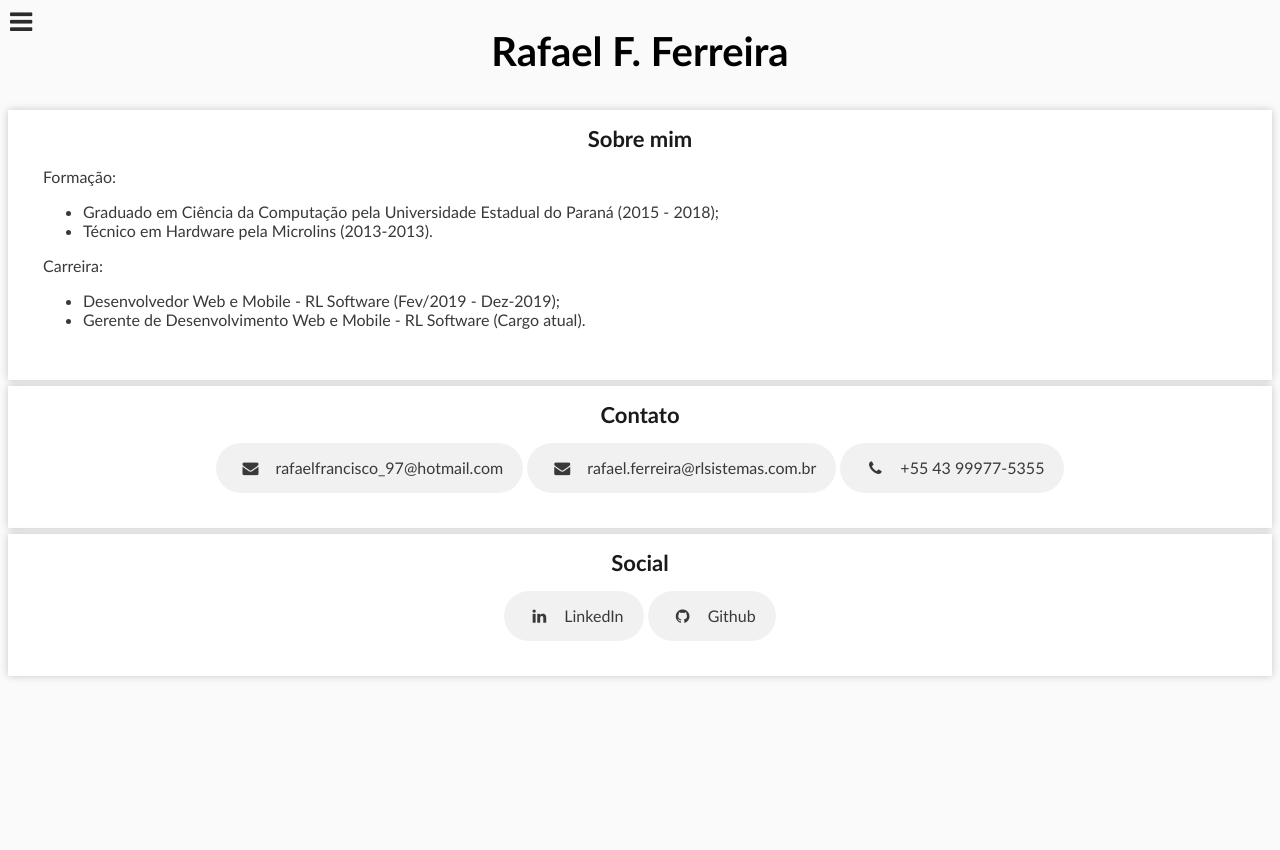
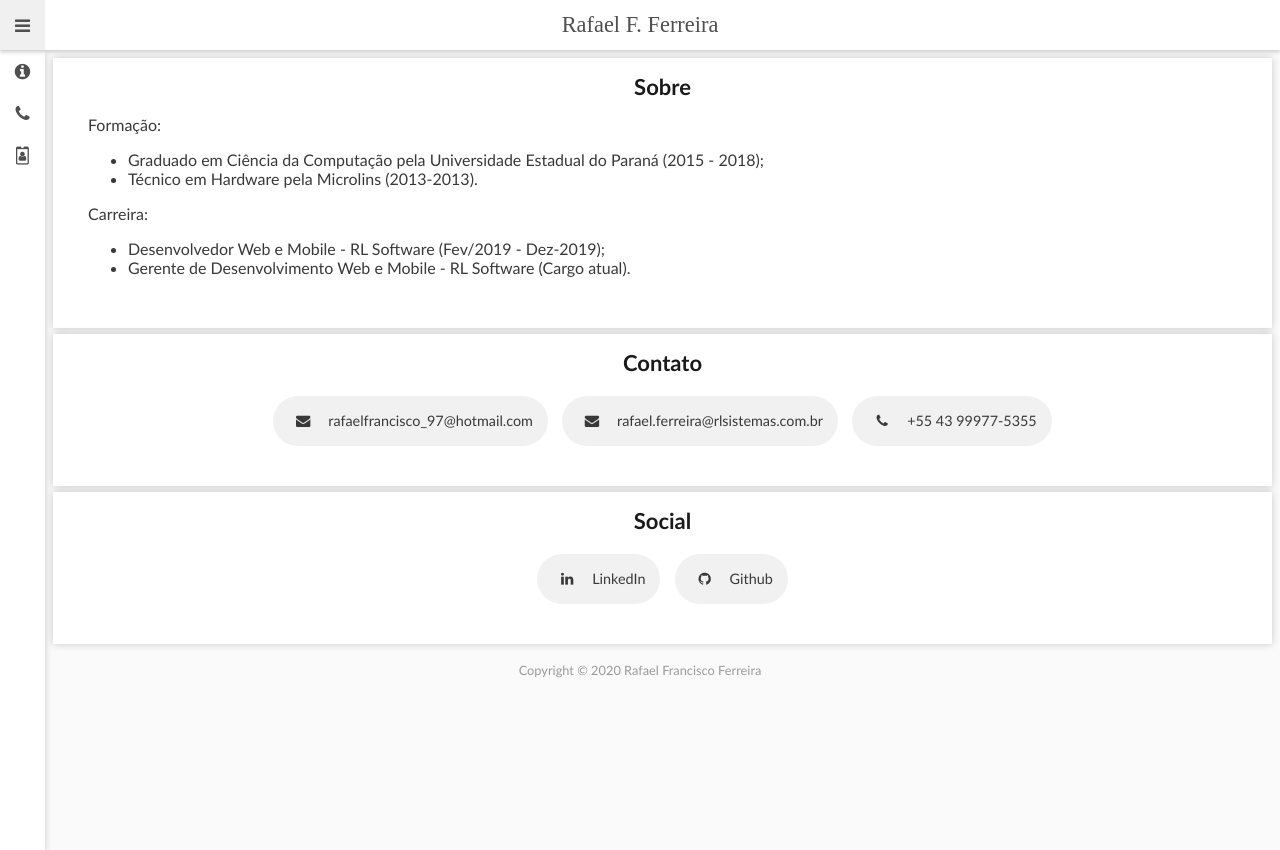
Before and after one commit to rafaelhks/rafaelhks.github.io, a plain HTML site: page index.html in a window 1280 px wide. Before the commit the page ends 827 px from the top, so only its background shows below. Drawn offline with Linux system fonts and the light colour scheme.

Commit message:
Updating layout design

```diff
--- a/index.html
+++ b/index.html
@@ -13,17 +13,14 @@
 </head>
 <body>
   <div class="main">
-      <div class="header-container">
-        <h1>Rafael F. Ferreira</h1>
-      </div>
-
-    <span class="sidenav-toggle" onclick="toggleMenu();"><i class="fa fa-bars"></i></span>
-
-    <div id="id_Sidenav" class="sidenav">
-      <img src="resources/image/logo-only.png" width="inherit"/>
-      <a href="#about" title="Sobre">Sobre</a>
-      <a href="#contact" title="Contato">Contato</a>
-      <a href="#social" title="Social">Social</a>
+    <div class="appbar">
+      <a class="active" href="#home" onclick="toggleMenu();"><i class="fa fa-bars"></i></a>
+      <span class="title">Rafael F. Ferreira</span>
+    </div>
+    <div id="id_Sidenav" class="sidenav sidenav-collapsed">
+      <a href="#about" title="Sobre" onclick="closeMenu();"><i class="fa fa-info-circle"></i><span class="text">Sobre<span></a>
+      <a href="#contact" title="Contato" onclick="closeMenu();"><i class="fa fa-phone"></i><span class="text">Contato<span></a>
+      <a href="#social" title="Social" onclick="closeMenu();"><i class="fa fa-id-badge"></i><span class="text">Social<span></a>
     </div>
 
     <div class="content">
@@ -31,7 +28,7 @@
         <section id="about">
           <div class="col-12">
             <div class="card">
-              <span class="card-title">Sobre mim</span>
+              <span class="card-title">Sobre</span>
               <span class="card-content">
                 Formação:
                 <ul>
@@ -96,6 +93,10 @@
           </div>
         </section>
       </div>
+
+    </div>
+    <div class="footer">
+      Copyright © 2020 Rafael Francisco Ferreira
     </div>
   </div>
 </body>
--- a/resources/css/styles.css
+++ b/resources/css/styles.css
@@ -12,7 +12,6 @@ body {
 #toast {
   visibility: hidden;
   min-width: 250px;
-  margin-left: -125px;
   background-color: #333;
   color: #fff;
   text-align: center;
@@ -21,6 +20,7 @@ body {
   position: fixed;
   z-index: 1;
   left: 50%;
+  transform: translateX(-50%);
   bottom: 30px;
 }
 
@@ -77,24 +77,6 @@ body {
   animation: fadein 0.5s;
 }
 
-.topnav {
-  background-color: #4d4d4d;
-  overflow: hidden;
-}
-
-.topnav a {
-  float: left;
-  color: #f2f2f2;
-  text-align: center;
-  padding: 10px;
-  text-decoration: none;
-  font-size: 17px;
-}
-
-.topnav a:hover {
-  background-color: #626262;
-  cursor: pointer;
-}
 
 .head-name{
   float: left;
@@ -123,55 +105,6 @@ body {
   to {opacity: 0;}
 }
 
-/* RL ALERT */
-.rl-alert {
-  background-color: #fefefe;
-  margin: 15% auto;
-  border: none;
-  width: 400px;
-  max-width: 80%;
-  text-align: center;
-  -webkit-animation: fadein 0.5s;
-  animation: fadein 0.5s;
-  font-family: Arial, Helvetica, sans-serif;
-}
-
-.rl-alert .rl-alert-header {
-	display: block;
-	text-align: left;
-	font-size: 1.2em;
-	font-weight: 600;
-	border-bottom: 1px solid #ccc;
-	padding: 5px;
-	padding-inline: 10px;
-}
-
-.rl-alert .rl-alert-content {
-	display: block;
-	padding: 10px;
-	text-align:center;
-}
-
-.rl-alert .rl-alert-footer {
-	display: inherit;
-	padding-inline: 10px;
-	border-radius: inherit;
-  padding-block: 5px;
-  border-top: 1px solid #ccc;
-  text-align: right;
-}
-
-.rl-alert .rl-alert-footer .rl-alert-option {
-	border-radius: inherit;
-	font-size: 16px;
-	font-weight: 600;
-}
-
-.rl-alert .rl-alert-footer .rl-alert-option:hover{
-  cursor: pointer;
-  color: #2752cf;
-}
-
 .show{
 	visibility: visible !important;
 }
@@ -187,10 +120,6 @@ body {
   right: 0;
   bottom: 0;
   z-index: 1500;
-}
-
-.rl-alert .rl-alert-footer button {
-  background: inherit;
 }
 
 .loader {
--- a/resources/css/template.css
+++ b/resources/css/template.css
@@ -5,10 +5,6 @@
 body {
   background-color: #fafafa;
   font-family: "Trebuchet MS", Helvetica, sans-serif;
-}
-
-.main {
-  width: 100%;
 }
 
 h1 {
@@ -149,16 +145,19 @@ h1 {
 
 .content {
   padding: 5px;
+  margin-top: 50px;
+  margin-left: 45px;
 }
 
 .chip {
   display: inline-block;
-  padding: 0 20px;
+  padding: 0 15px;
   height: 50px;
-  font-size: 16px;
+  font-size: 0.9em;
   line-height: 50px;
   border-radius: 25px;
   background-color: #f1f1f1;
+  margin: 5px;
 }
 
 .chip .chip-icon {
@@ -174,22 +173,80 @@ h1 {
   color:#7b7b7b;
 }
 
+.appbar {
+  overflow: hidden;
+  background-color: #fff;
+  box-shadow: 0 2px 4px #ccc;
+  height: 50px;
+  top: 0;
+  left:0;
+  right:0;
+  z-index: 2;
+  position: fixed;
+}
+
+.appbar a {
+  float: left;
+  color: #4f4f4f;
+  text-align: center;
+  padding: 15px 15px;
+  text-decoration: none;
+  font-size: 1.1em;
+  display:inline-block;
+  height:100%;
+}
+
+.appbar a:hover {
+  background-color: #ddd;
+  cursor: pointer;
+}
+
+.appbar a.active {
+  background-color: #f0f0f0;
+  color: black;
+}
+
+.appbar a i{
+  color: #4f4f4f;
+}
+
+.appbar .title {
+  color: #4f4f4f;
+  display: block;
+  position: absolute;
+  top: 50%;
+  left: 50%;
+  transform: translate(-50% , -50%);
+  font-family: "Times New Roman", Times, serif;
+  font-size: 1.4em;
+}
+
+.main{
+  width: 100%;
+  margin-top: 50px;
+}
+
 .sidenav {
   height: 100%;
-  width: 0;
+  width: 250px;
   position: fixed;
   z-index: 1;
   top: 0;
   left: 0;
-  background-color: #fff;
+  background-color: #F0F0F0;
   overflow-x: hidden;
-  padding-top: 45px;
-  transition: 0.5s;
-  box-shadow: -36px -1px 46px black;
+  margin-top: 50px;
+  transition: 0.3s;
+  box-shadow: 0 2px 7px #ccc;
+}
+
+.sidenav-collapsed {
+  width: 45px;
+  background-color: #FFF;
 }
 
 .sidenav a {
-  padding: 8px 8px 8px 32px;
+  padding: 10px 10px 10px 0px;
   text-decoration: none;
   font-size: 18px;
   color: #4f4f4f;
@@ -198,7 +255,23 @@ h1 {
 }
 
 .sidenav a:hover {
-  color: #383838;
+  color: #848484;
+  background: #f7f7f7;
+}
+
+.sidenav a i {
+    width: 45px;
+    text-align: center;
+}
+
+.sidenav-collapsed a .text {
+  display: none;
+  animation: fadeout 0.5s;
+}
+
+.sidenav a .text {
+  -webkit-animation: fadein 0.5s;
+  animation: fadein 0.5s;
 }
 
 .sidenav img {
@@ -206,27 +279,14 @@ h1 {
   padding-inline: 60px;
 }
 
-.sidenav .closebtn {
-  position: absolute;
-  top: 0;
-  right: 25px;
-  font-size: 36px;
-  margin-left: 50px;
-}
-
-.sidenav-toggle {
-  position: fixed;
-  top: 0;
-  left: 5px;
-  padding: 5px;
-  color: #2b2b2b;
-  font-size: 26px;
-  z-index: 10;
-}
-
-.sidenav-toggle:hover{
-  cursor: pointer;
-  opacity: 0.8;
+.footer {
+  width: 100%;
+  position: static;
+  bottom: 0;
+  text-align: center;
+  color:#9b9a9a;
+  margin-top: 10px;
+  font-size: 0.8em;
 }
 
 #main {
@@ -240,7 +300,20 @@ h1 {
   }
 }
 
-@media screen and (max-width: 600px) {
+@media screen and (max-width: 768px) {
+  .sidenav-collapsed{
+    width: 0;
+  }
+
+  .content {
+    margin-left: 0px;
+  }
+
+  .card .card-content{
+    padding: 0px 20px 15px 20px;
+    font-size: 0.9em;
+  }
+
   [class^="col-"] {
     width: 100%;
   }
--- a/resources/js/scripts.js
+++ b/resources/js/scripts.js
@@ -36,13 +36,20 @@ function alert(title, message) {
 
 function toggleMenu() {
   var element = document.getElementById('id_Sidenav');
-  var width = element.style.width;
-  console.log( 'Widtgh:'+width)
-  if(width=="250px"){
-    element.style.width = "0";
+  var el_cur_class = element.className;
+
+  console.log('claas: '+el_cur_class);
+
+  if(el_cur_class==="sidenav"){
+    element.className = "sidenav sidenav-collapsed";
   }else{
-    element.style.width = "250px";
+    element.className = "sidenav";
   }
+}
+
+function closeMenu(){
+  var element = document.getElementById('id_Sidenav');
+  element.className = "sidenav sidenav-collapsed";
 }
 
 function copyToClipboard(value) {
```
